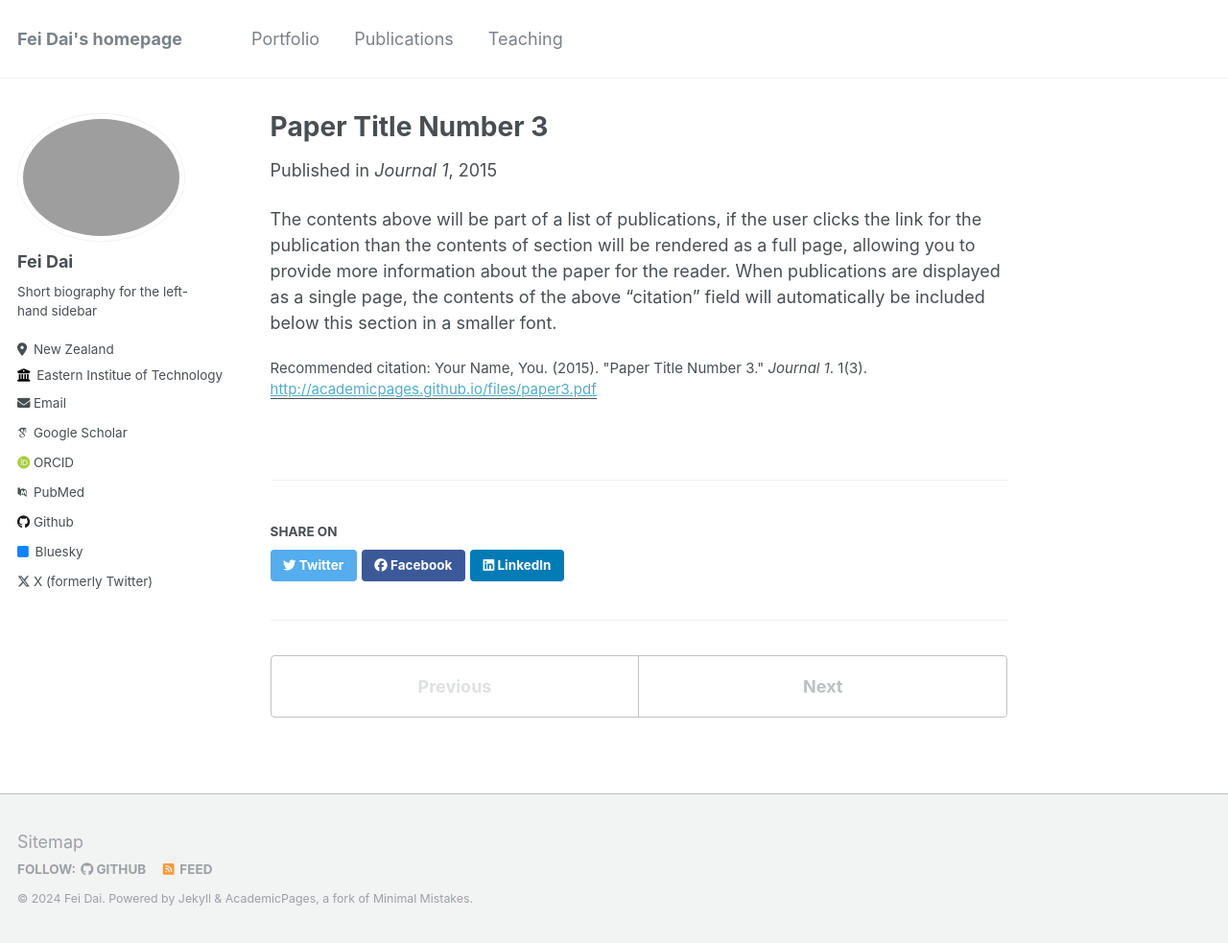
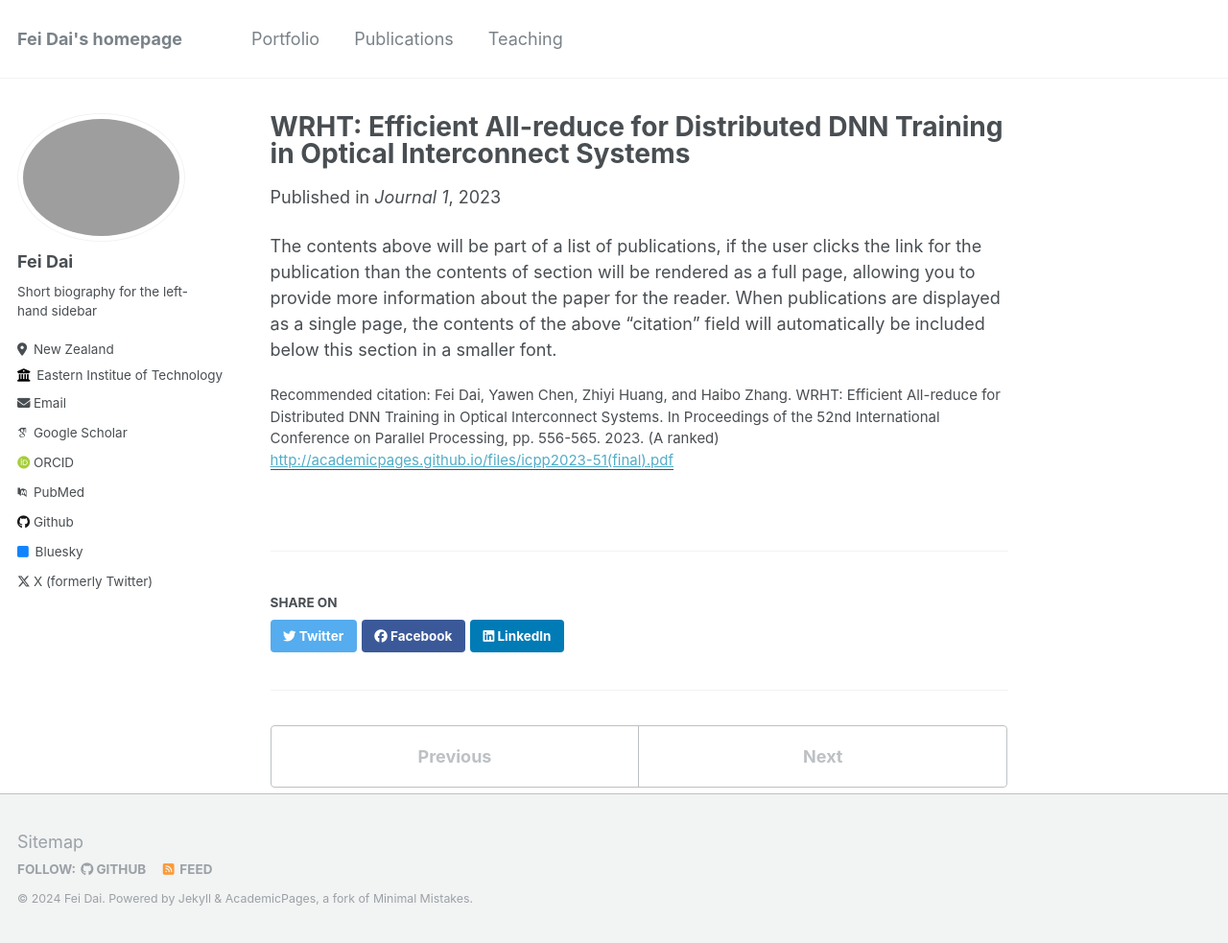
Before and after one commit to TravisDai/fei.github.io, a Jekyll site: the page built from _publications/2015-10-01-paper-title-number-3.md, in a window 1280 px wide and 983 px high. Shown: the whole window at 96% size. Built offline with Jekyll 4.4.1, drawn with Linux system fonts in a browser that asks for light colours; some web fonts are replaced.

Commit message:
update my github pages with publications

```diff
--- a/_publications/2015-10-01-paper-title-number-3.md
+++ b/_publications/2015-10-01-paper-title-number-3.md
@@ -1,12 +1,12 @@
 ---
-title: "Paper Title Number 3"
+title: "WRHT: Efficient All-reduce for Distributed DNN Training in Optical Interconnect Systems"
 collection: publications
 permalink: /publication/2015-10-01-paper-title-number-3
 excerpt: 'This paper is about the number 3. The number 4 is left for future work.'
-date: 2015-10-01
+date: 2023-03-01
 venue: 'Journal 1'
-paperurl: 'http://academicpages.github.io/files/paper3.pdf'
-citation: 'Your Name, You. (2015). &quot;Paper Title Number 3.&quot; <i>Journal 1</i>. 1(3).'
+paperurl: 'http://academicpages.github.io/files/icpp2023-51(final).pdf'
+citation: 'Fei Dai, Yawen Chen, Zhiyi Huang, and Haibo Zhang. WRHT: Efficient All-reduce for Distributed DNN Training in Optical Interconnect Systems. In Proceedings of the 52nd International Conference on Parallel Processing, pp. 556-565. 2023. (A ranked)'
 ---
 
 The contents above will be part of a list of publications, if the user clicks the link for the publication than the contents of section will be rendered as a full page, allowing you to provide more information about the paper for the reader. When publications are displayed as a single page, the contents of the above "citation" field will automatically be included below this section in a smaller font.
```
Also changed, not shown: _pages/about.md (+9 -0 lines), _pages/publications.md (+1 -1 lines), _publications/2024-02-17-paper-title-number-4.md (+3 -3 lines), 10 other files.
